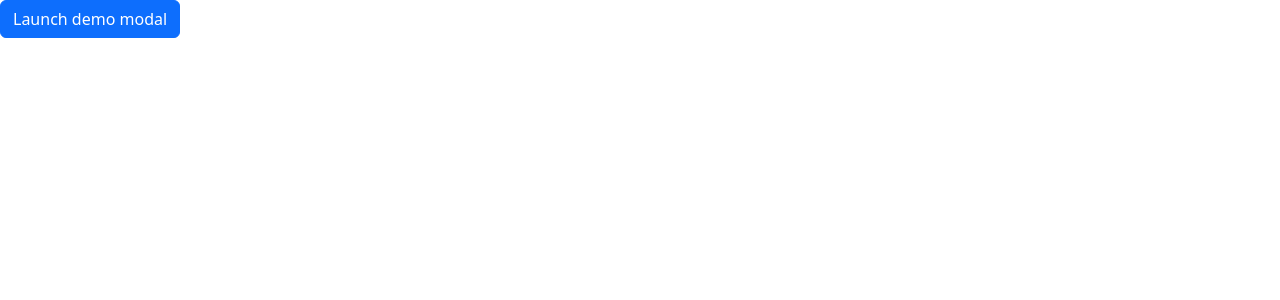
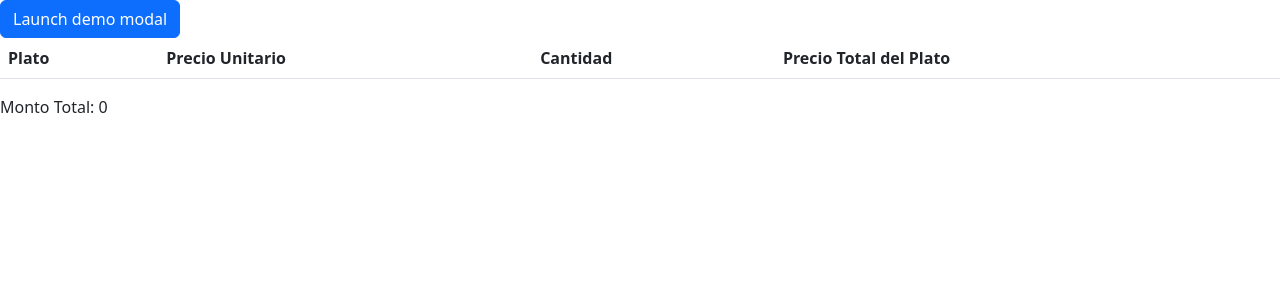
Before and after one commit to itssos/ppez, a PHP site: page /view/menus.php in a window 1280 px wide. Shown: the top 300 px of the page. Run offline with PHP 8.4, Linux system fonts and the light colour scheme; data that the repository does not hold is empty.

Commit message:
Prueba 2

```diff
--- a/assets/js/contador.js
+++ b/assets/js/contador.js
@@ -4,8 +4,6 @@ function agregarCantidad(button) {
     cantidad++;
     cantidadElement.textContent = cantidad;
 }
-
-// Función para restar cantidad
 function restarCantidad(button) {
     const cantidadElement = button.previousElementSibling;
     let cantidad = parseInt(cantidadElement.textContent);
--- a/view/menus.php
+++ b/view/menus.php
@@ -23,9 +23,7 @@
                     <button type="button" class="btn-close" data-bs-dismiss="modal" aria-label="Close"></button>
                 </div>
                 <div class="modal-body">
-
                     <!--TABLA DE MENÚ-->
-
                     <table class="table">
                         <thead>
                             <tr>
@@ -60,8 +58,6 @@
                             ?>
                         </tbody>
                     </table>
-
-
                 </div>
                 <div class="modal-footer">
                     <button type="button" class="btn btn-secondary" data-bs-dismiss="modal">Cerrar</button>
@@ -70,6 +66,21 @@
             </div>
         </div>
     </div>
+    <table class="table Tabla-Pedidos">
+        <thead>
+            <tr>
+                <th>Plato</th>
+                <th>Precio Unitario</th>
+                <th>Cantidad</th>
+                <th>Precio Total del Plato</th>
+            </tr>
+        </thead>
+        <tbody>
+            <!-- Aquí se agregarán las filas de detalles del pedido -->
+        </tbody>
+    </table>
+    <p>Monto Total: <span id="montoTotal">0</span></p>
+
 
     <script src="https://cdn.jsdelivr.net/npm/bootstrap@5.2.3/dist/js/bootstrap.bundle.min.js" integrity="sha384-kenU1KFdBIe4zVF0s0G1M5b4hcpxyD9F7jL+jjXkk+Q2h455rYXK/7HAuoJl+0I4" crossorigin="anonymous"></script>
     <script src="../assets/js/contador.js"></script>
```
